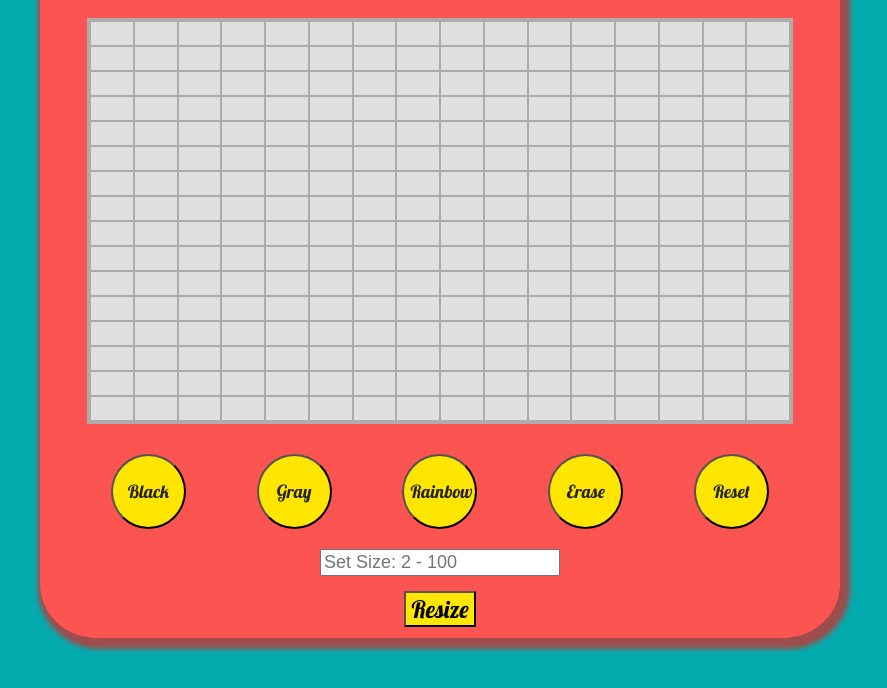
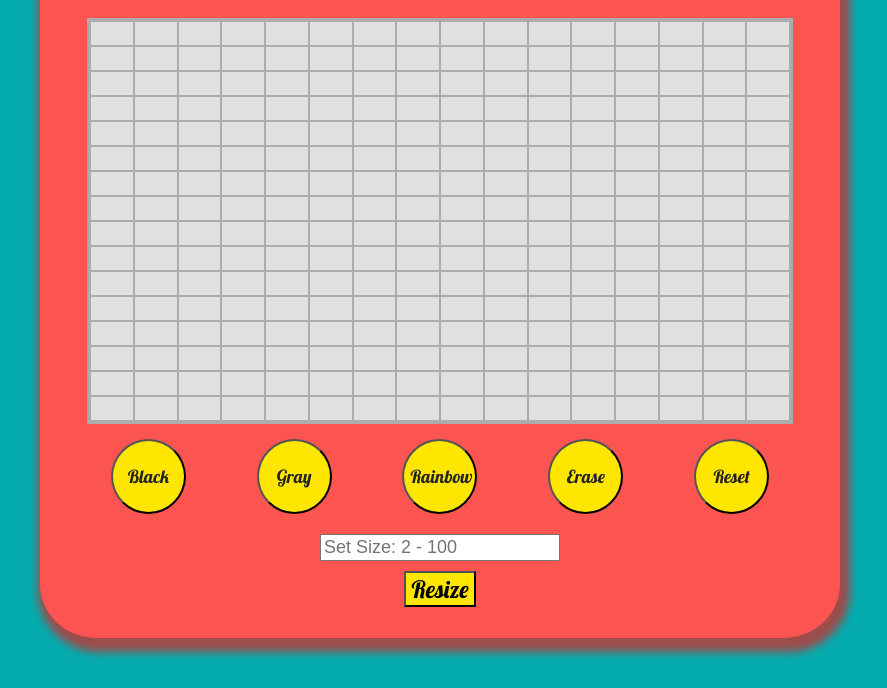
Before and after one commit to curveservices/etch_a_sketch, a plain HTML site: page index.html in a window 1280 px wide. Shown: the part 187-875 px from the top of the page, without its empty margins (200-1087 px from the left). Drawn offline with Linux system fonts and the light colour scheme.

Commit message:
Margin changes

```diff
--- a/styles.css
+++ b/styles.css
@@ -30,7 +30,7 @@ body {
     padding-bottom: 75px;
     border-radius: 7%;
     margin: auto;
-    box-shadow: 4px 5px 5px 6px #9e4c4c;
+    box-shadow: 4px 8px 8px 6px #9e4c4c;
 
 }
 
@@ -52,7 +52,7 @@ body {
 .buttons {
   display: flex;
   justify-content: space-evenly;
-  margin-top: 30px;
+  margin-top: 15px;
 }
 
 .colorBtn {
@@ -64,11 +64,13 @@ body {
   font-family: "Lobster" , sans-serif;
   font-size: large;
 }
+
 input {
-  margin-bottom: 15px;
+  margin-bottom: 10px;
   font-family: sans-serif;
   font-size: large;
 }
+
 .resize {
   display: flex;
   flex-direction: column;
```
